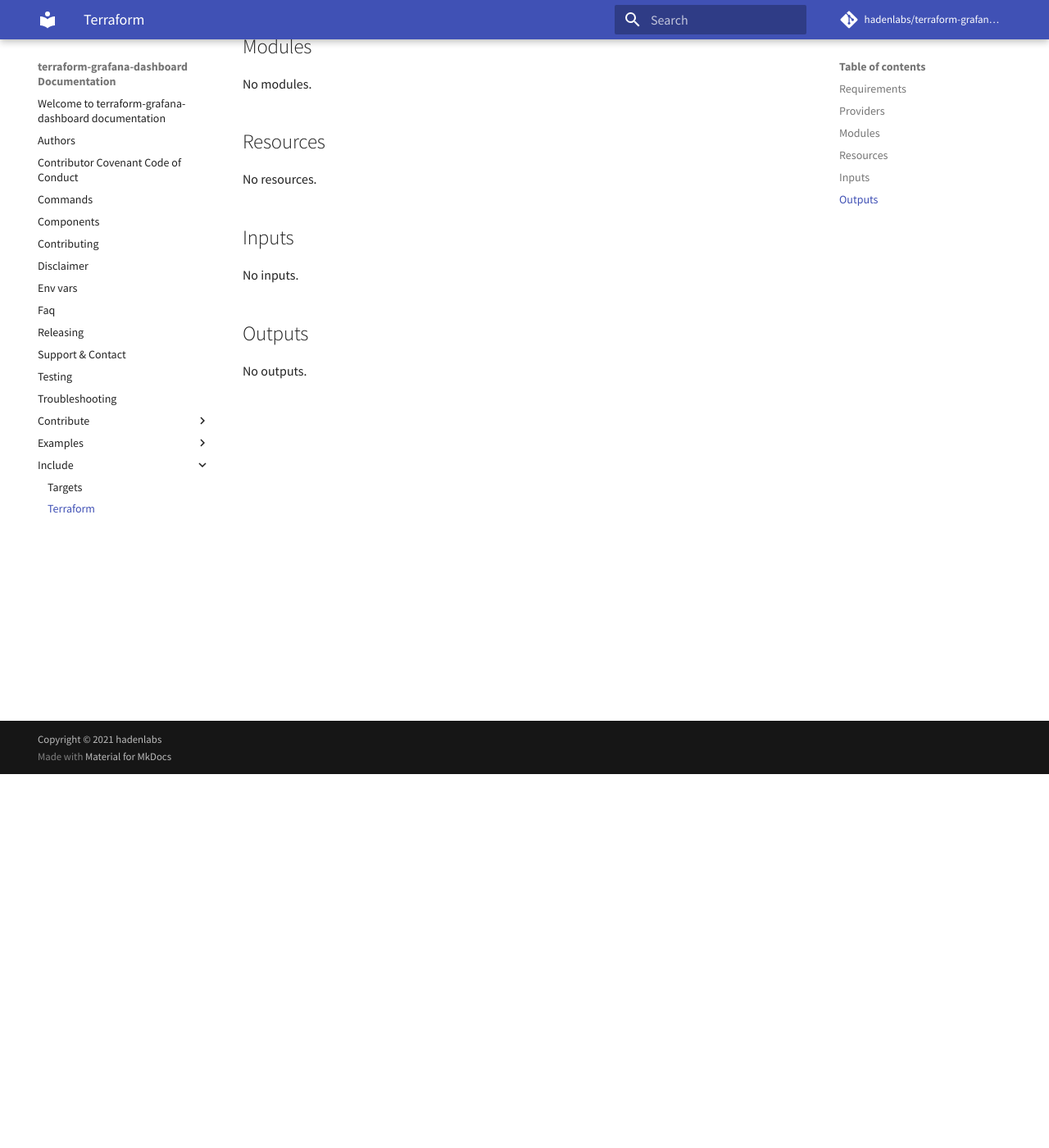
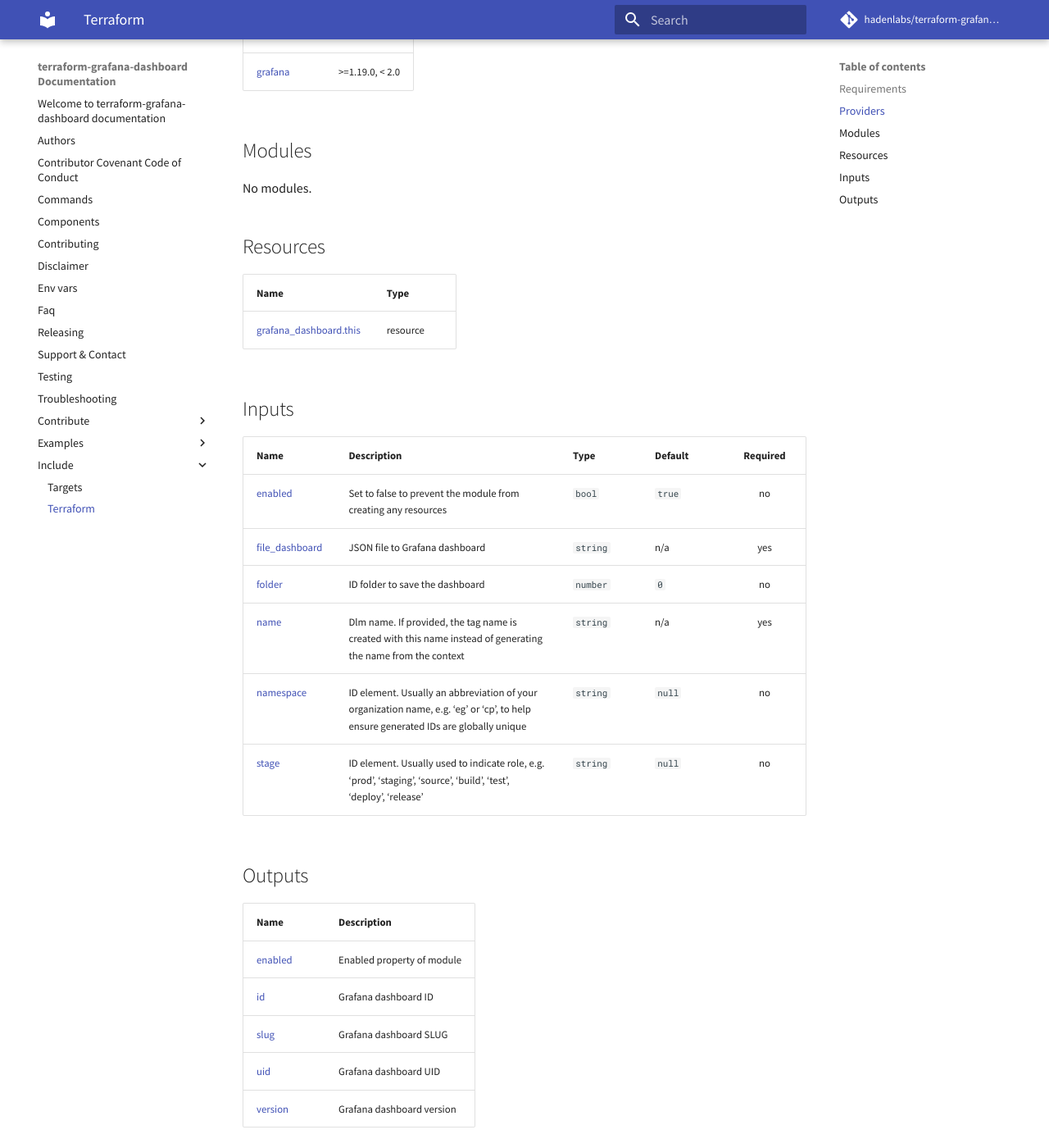
Before and after one commit to hadenlabs/terraform-grafana-dashboard, an MkDocs documentation site: the page built from docs/include/terraform.md, in a window 1280 px wide and 1400 px high, scrolled down 456 px. Shown: the whole window at 82% size. Built offline with MkDocs 1.6.1 and Material for MkDocs 9.7.7, drawn with Linux system fonts in a browser that asks for light colours; comment, search, counter and statistics services are not loaded; some of the changed text lies outside the part shown.

Commit message:
chore: implement make dashboard grafana (#3)

```diff
--- a/docs/include/terraform.md
+++ b/docs/include/terraform.md
@@ -3,11 +3,14 @@
 
 | Name | Version |
 |------|---------|
-| <a name="requirement_terraform"></a> [terraform](#requirement\_terraform) | >= 0.13 |
+| <a name="requirement_terraform"></a> [terraform](#requirement\_terraform) | >= 0.12.20, < 2.0 |
+| <a name="requirement_grafana"></a> [grafana](#requirement\_grafana) | >=1.19.0, < 2.0 |
 
 ## Providers
 
-No providers.
+| Name | Version |
+|------|---------|
+| <a name="provider_grafana"></a> [grafana](#provider\_grafana) | >=1.19.0, < 2.0 |
 
 ## Modules
 
@@ -15,13 +18,28 @@ No modules.
 
 ## Resources
 
-No resources.
+| Name | Type |
+|------|------|
+| [grafana_dashboard.this](https://registry.terraform.io/providers/grafana/grafana/latest/docs/resources/dashboard) | resource |
 
 ## Inputs
 
-No inputs.
+| Name | Description | Type | Default | Required |
+|------|-------------|------|---------|:--------:|
+| <a name="input_enabled"></a> [enabled](#input\_enabled) | Set to false to prevent the module from creating any resources | `bool` | `true` | no |
+| <a name="input_file_dashboard"></a> [file\_dashboard](#input\_file\_dashboard) | JSON file to Grafana dashboard | `string` | n/a | yes |
+| <a name="input_folder"></a> [folder](#input\_folder) | ID folder to save the dashboard | `number` | `0` | no |
+| <a name="input_name"></a> [name](#input\_name) | Dlm name. If provided, the tag name is created with this name instead of generating the name from the context | `string` | n/a | yes |
+| <a name="input_namespace"></a> [namespace](#input\_namespace) | ID element. Usually an abbreviation of your organization name, e.g. 'eg' or 'cp', to help ensure generated IDs are globally unique | `string` | `null` | no |
+| <a name="input_stage"></a> [stage](#input\_stage) | ID element. Usually used to indicate role, e.g. 'prod', 'staging', 'source', 'build', 'test', 'deploy', 'release' | `string` | `null` | no |
 
 ## Outputs
 
-No outputs.
+| Name | Description |
+|------|-------------|
+| <a name="output_enabled"></a> [enabled](#output\_enabled) | Enabled property of module |
+| <a name="output_id"></a> [id](#output\_id) | Grafana dashboard ID |
+| <a name="output_slug"></a> [slug](#output\_slug) | Grafana dashboard SLUG |
+| <a name="output_uid"></a> [uid](#output\_uid) | Grafana dashboard UID |
+| <a name="output_version"></a> [version](#output\_version) | Grafana dashboard version |
 <!-- END_TF_DOCS -->
```
Also changed, not shown: 4 other files.
